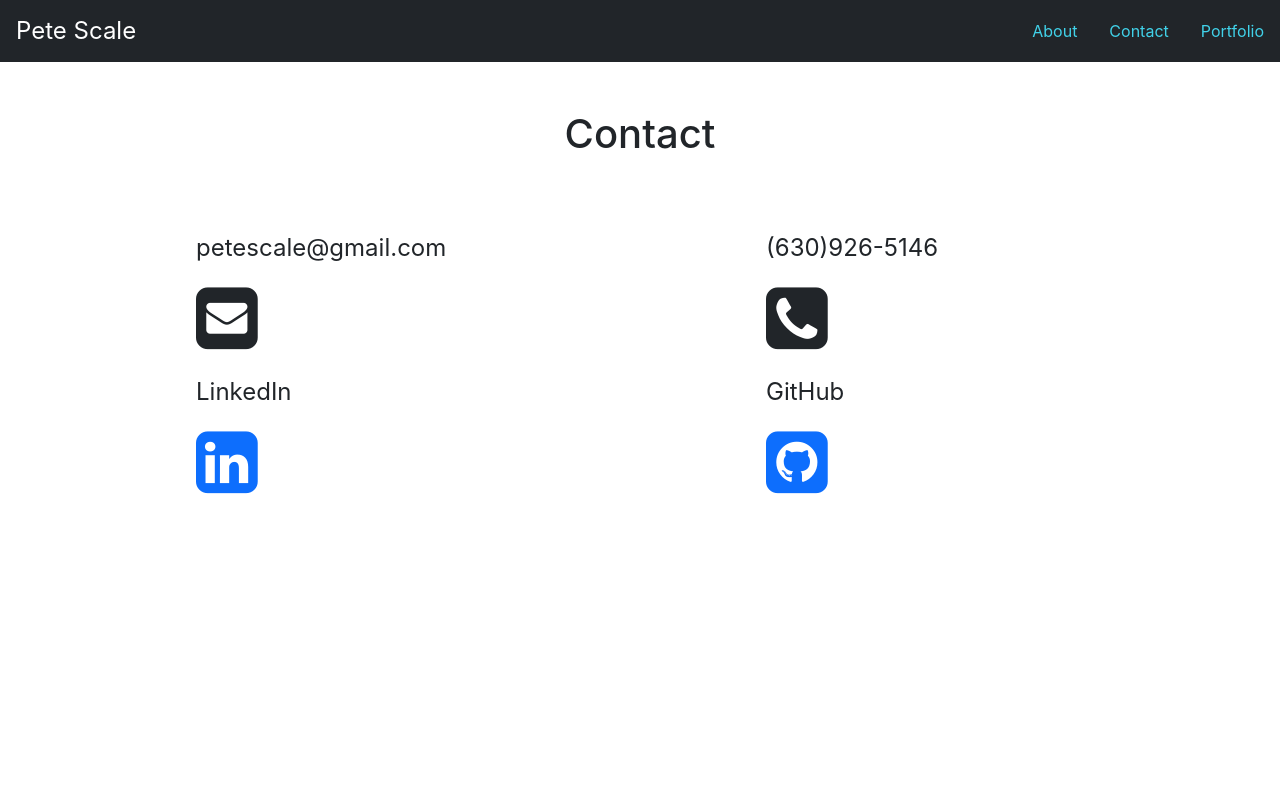
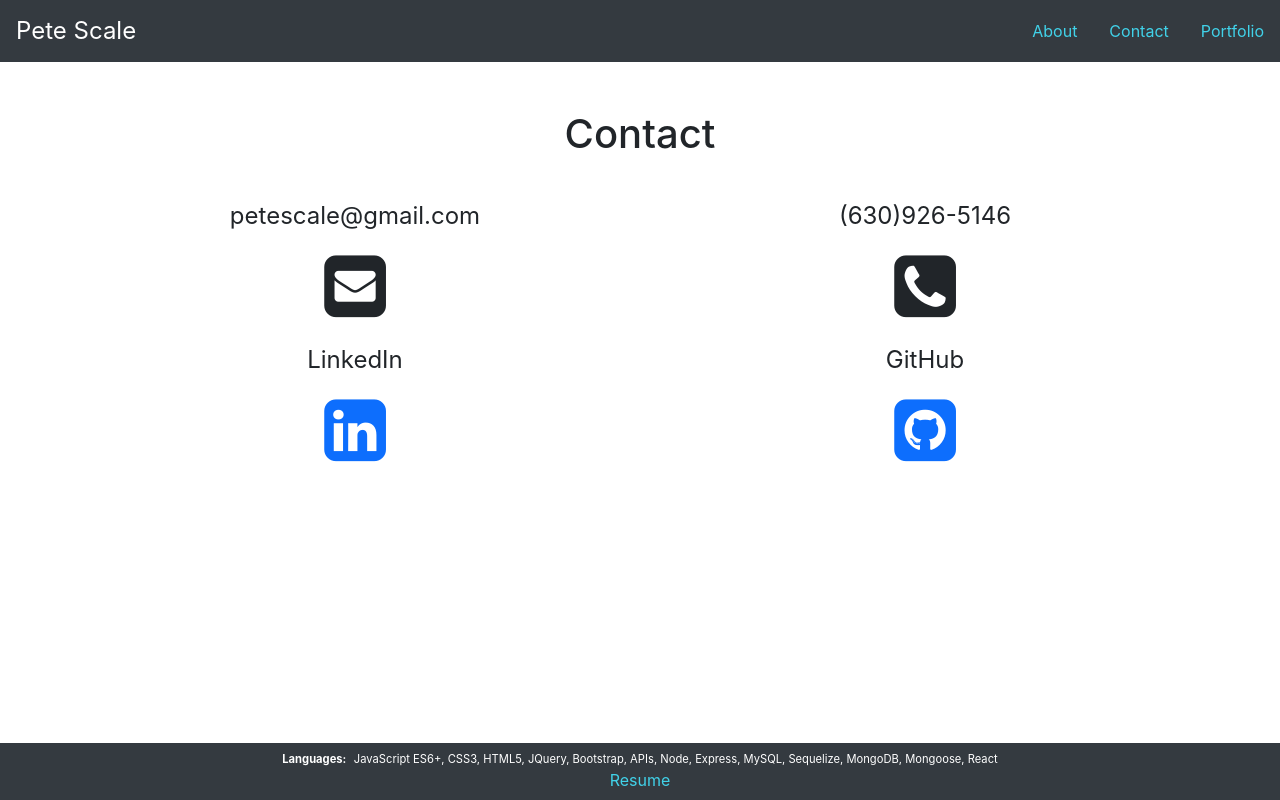
Before and after one commit to Pete-Scale/coding-portfolio, a React (Create React App) app: page /contact in a window 1280 px wide. Built offline with nearby package versions, Linux system fonts and the light colour scheme.

Commit message:
touch up formatting, added footer with languages and resume

```diff
--- a/src/App.js
+++ b/src/App.js
@@ -8,7 +8,8 @@ import Header from './components/Header/Header'
 import Contact from  './pages/contact/contact'
 import Portfolio from './pages/portfolio/portfolio'
 import Home from './pages/home/home'
-// import Footer from './components/Footer/Footer'
+import FooterSpace from './components/FooterSpace/FooterSpace'
+import Footer from './components/Footer/Footer'
 import './App.css'
 
 function App() {
@@ -30,7 +31,8 @@ function App() {
             <Home />
           </Route>
         </Switch>
-        {/* <Footer /> */}
+        <FooterSpace />
+        <Footer />
       </main>
     </Router>
   );
--- a/src/components/Footer/Footer.css
+++ b/src/components/Footer/Footer.css
@@ -1,3 +1,26 @@
-.icons {
+/* .icons {
   margin: 0px 10px
+} */
+
+.footer-background {
+  background-color: #343a40;
+  color: white;
 }
+
+.title {
+  padding-right: 0.3rem;
+}
+
+.languages {
+  text-align: center;
+  font-size: 0.7rem;
+  margin-bottom: 0rem;
+}
+
+.resume {
+  color: #41d2e9;
+  padding-top: 0rem;
+  padding-right: 1rem;
+  padding-left: 1rem;
+  text-decoration: none;
+}
--- a/src/components/Footer/Footer.js
+++ b/src/components/Footer/Footer.js
@@ -2,14 +2,22 @@ import React from 'react'
 import './Footer.css'
 
 const Footer = () => (
-  <div className="container-fluid text-center p-2">
-    <a href="https://github.com/Pete-Scale" target="_blank" rel="noreferrer" title="Pete Scale Github Profile">
-      <span className="icons"><i className="fa fa-github fa-3x"></i></span>
-    </a>
-    <a href="https://www.linkedin.com/in/pete-scale-53935975/" target="_blank" rel="noreferrer" title="Pete Scale LinkedIn">
-      <span className="icons"><i className="fa fa-linkedin-square fa-3x" aria-hidden="true"></i></span>
-    </a>
-  </div>
+  <nav className="navbar fixed-bottom p-2 footer-background">
+    <div class="container-fluid justify-content-center">
+      <p className="nav-item languages">
+        <b className="title">Languages: </b>JavaScript ES6+, CSS3, HTML5, JQuery, Bootstrap, APIs, Node, Express, MySQL, Sequelize, MongoDB, Mongoose, React
+      </p>
+    </div>
+    <div class="container-fluid justify-content-center">
+      <ul className="nav">
+        <li className="nav-item">
+          <a href="https://drive.google.com/file/d/1ZMPyRjXWVjIzte434b-BSeAScQh28U9b/view?usp=sharing" target="_blank" rel="noreferrer" title="Pete Scale Resume" className="resume">
+            Resume
+          </a>
+        </li>
+      </ul>
+    </div>
+  </nav>
 )
 
 export default Footer
--- /dev/null
+++ b/src/components/FooterSpace/FooterSpace.css
@@ -0,0 +1,4 @@
+.space {
+  clear: both;
+  height: 100px;
+}
--- /dev/null
+++ b/src/components/FooterSpace/FooterSpace.js
@@ -0,0 +1,8 @@
+import React from 'react'
+import './FooterSpace.css'
+
+const FooterSpace = () => (
+  <div className="space"></div>
+)
+
+export default FooterSpace
--- a/src/components/Nav/Nav.css
+++ b/src/components/Nav/Nav.css
@@ -4,6 +4,11 @@
   font-size: 1.5rem;
 }
 
+.navbar-background {
+  background-color: #343a40;
+  color: white;
+}
+
 /* navbar button link color */
 .nav-link {
   color: #41d2e9;
--- a/src/components/Nav/Nav.js
+++ b/src/components/Nav/Nav.js
@@ -3,7 +3,7 @@ import { Link } from 'react-router-dom'
 import './Nav.css'
 
 const Nav = () => (
-  <nav className="navbar navbar-dark bg-dark">
+  <nav className="navbar navbar-background">
     <p className="navbar-brand">Pete Scale</p>
     <ul className="nav justify-content-end">
       <li className="nav-item">
--- a/src/pages/contact/contact.css
+++ b/src/pages/contact/contact.css
@@ -1,6 +1,10 @@
 /* change font from bootstrap defaults */
 .contactFont {
   font-size: 24px;
+}
+
+.format {
+  text-align: center;
 }
 
 .position {
--- a/src/pages/contact/contact.js
+++ b/src/pages/contact/contact.js
@@ -4,7 +4,7 @@ import './contact.css'
 const Contact = () => {
   return (
     <container className="contactFont">
-      <section className="row mt-5 format">
+      <section className="row mt-3 format">
         <div className="col-md-6 position">
           <p>petescale@gmail.com</p>
           <span className="icons"><i className="fa fa-envelope-square fa-3x"></i></span>
@@ -14,7 +14,7 @@ const Contact = () => {
           <span className="icons"><i className="fa fa-phone-square fa-3x"></i></span>
         </div>
       </section>
-      <section className="row">
+      <section className="row format">
         <div className="col-md-6 position">
           <p>LinkedIn</p>
           <a href="https://www.linkedin.com/in/pete-scale/" target="_blank" rel="noreferrer" title="Pete Scale LinkedIn" className="pt-0">
@@ -28,6 +28,7 @@ const Contact = () => {
           </a>
         </div>
       </section>
+
     </container>
   )
 }
```
